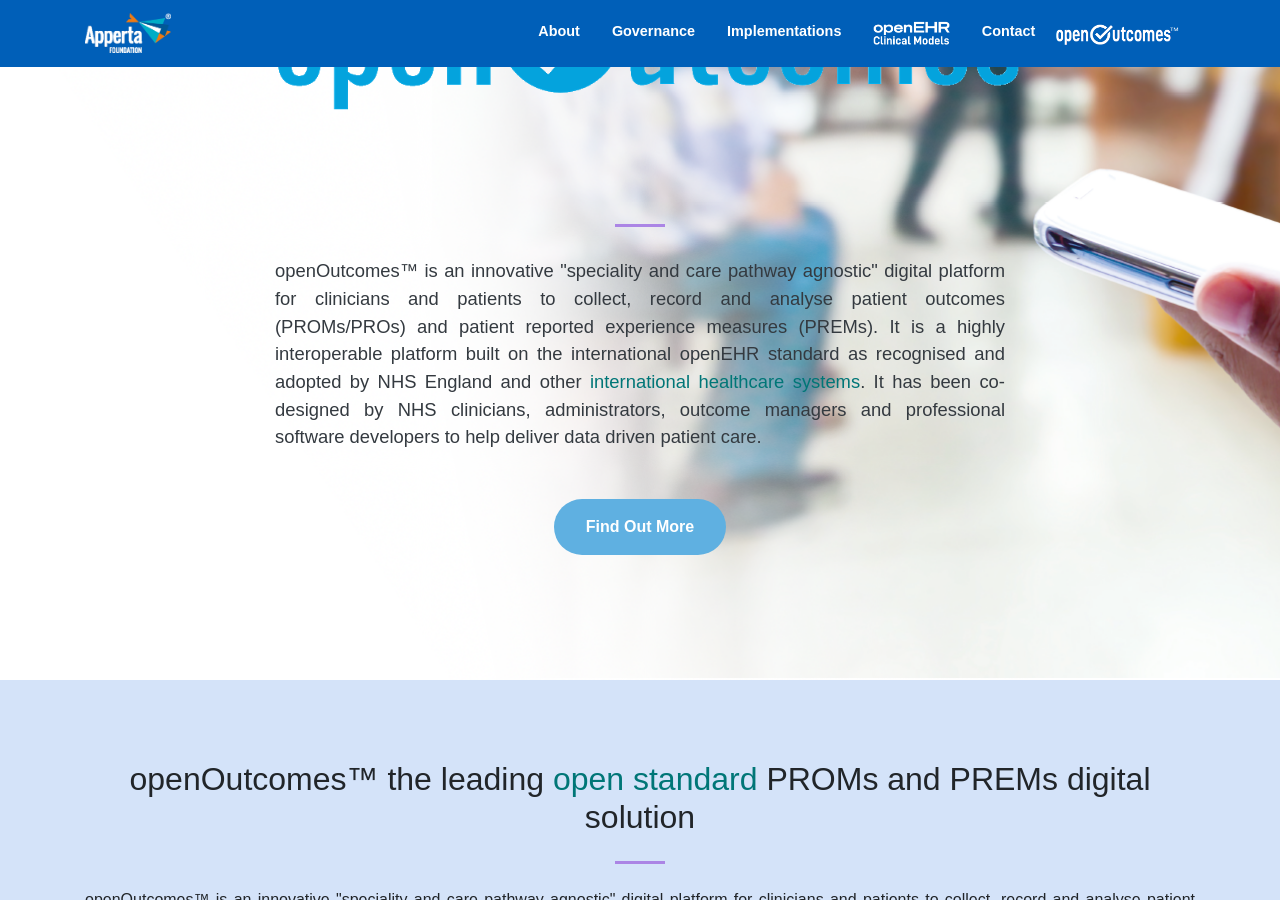
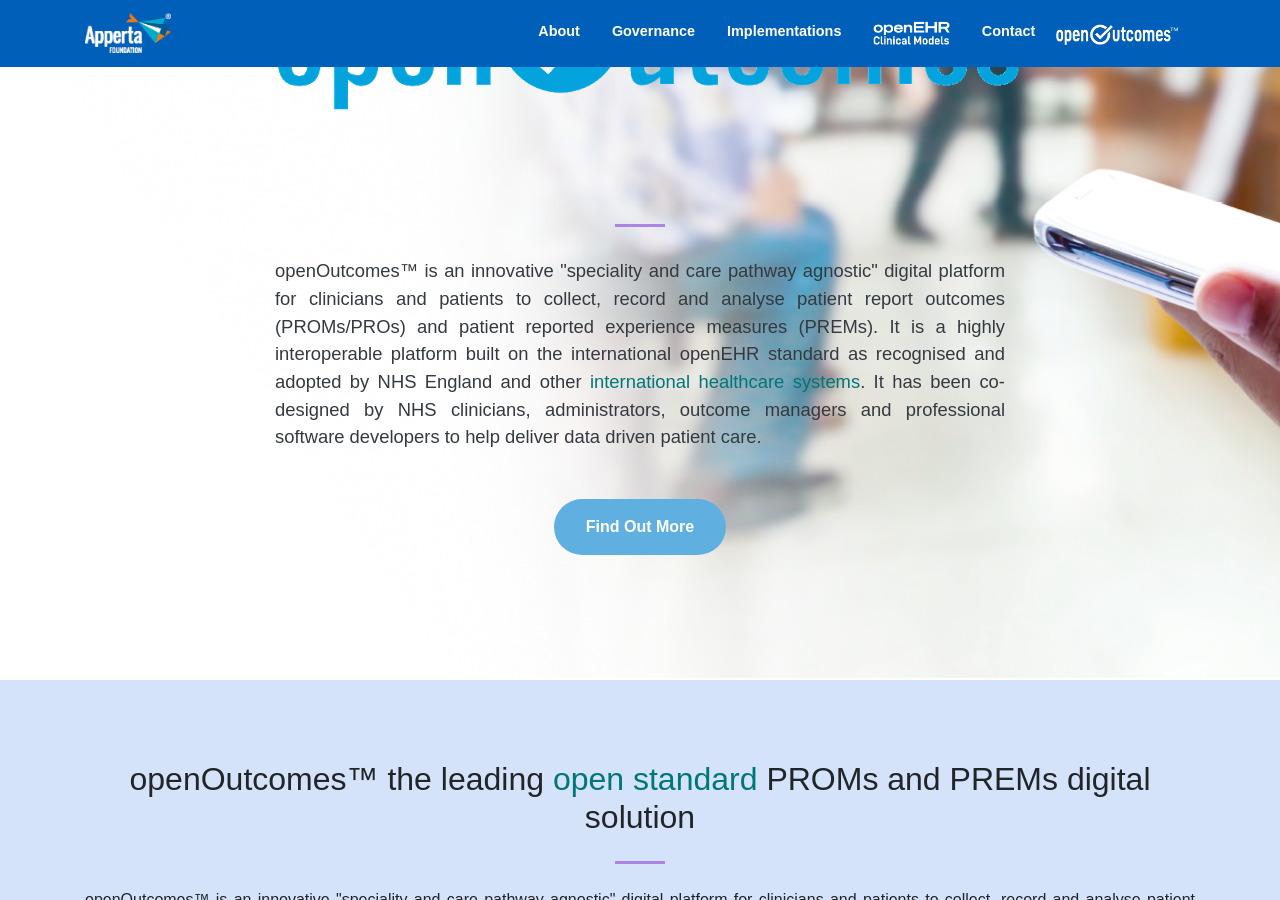
Before and after one commit to openoutcomes/openoutcomes.github.io, a Jekyll site: the page built from index.html, in a window 1280 px wide and 900 px high, scrolled down 220 px. Built offline with Jekyll 4.4.1, drawn with Linux system fonts in a browser that asks for light colours; nearby versions of some CDN libraries; some web fonts are replaced; some of the changed text lies outside the part shown.

Commit message:
update/index

```diff
--- a/index.html
+++ b/index.html
@@ -15,7 +15,7 @@
             <hr>
           </div>
           <div class="col-lg-8 mx-auto text-justify">
-            <p class="text-faded text-dark mb-5">openOutcomes™ is an innovative "speciality and care pathway agnostic" digital platform for clinicians and patients to collect, record and analyse patient outcomes (PROMs/PROs) and patient reported experience measures (PREMs). It is a highly interoperable platform built on the international openEHR standard as recognised and adopted by NHS England and other <a href="https://openehr.org/deployments/jurisdictions" target="_blank">international healthcare systems</a>. It has been co-designed by NHS clinicians, administrators, outcome managers and professional software developers to help deliver data driven patient care.</p>
+            <p class="text-faded text-dark mb-5">openOutcomes™ is an innovative "speciality and care pathway agnostic" digital platform for clinicians and patients to collect, record and analyse patient report outcomes (PROMs/PROs) and patient reported experience measures (PREMs). It is a highly interoperable platform built on the international openEHR standard as recognised and adopted by NHS England and other <a href="https://openehr.org/deployments/jurisdictions" target="_blank">international healthcare systems</a>. It has been co-designed by NHS clinicians, administrators, outcome managers and professional software developers to help deliver data driven patient care.</p>
             <center><a class="btn btn-primary btn-xl js-scroll-trigger" href="#about">Find Out More</a></center>
           </div>
         </div>
@@ -31,7 +31,7 @@
             <center><h2 class="section-heading">openOutcomes™ the leading <a href="https://ckm.apperta.org/ckm/projects/1051.61.33" target="_blank">open standard</a> PROMs and PREMs digital solution</h2></center>
             <hr class="my-4">
 
-                        <p class="mb-0">openOutcomes™ is an innovative "speciality and care pathway agnostic" digital platform for clinicians and patients to collect, record and analyse patient outcomes (PROMs/PROs) and patient reported experience measures (PREMs). It is a highly interoperable platform built on the international openEHR standard as recognised and adopted by NHS England and other <a href="https://openehr.org/deployments/jurisdictions" target="_blank">international healthcare systems</a>. It has been co-designed by NHS clinicians, administrators, outcome managers and professional software developers to help deliver data driven patient care.</p>
+                        <p class="mb-0">openOutcomes™ is an innovative "speciality and care pathway agnostic" digital platform for clinicians and patients to collect, record and analyse patient report outcomes (PROMs/PROs) and patient reported experience measures (PREMs). It is a highly interoperable platform built on the international openEHR standard as recognised and adopted by NHS England and other <a href="https://openehr.org/deployments/jurisdictions" target="_blank">international healthcare systems</a>. It has been co-designed by NHS clinicians, administrators, outcome managers and professional software developers to help deliver data driven patient care.</p>
 <br>
 <p>The platform has been designed to be “speciality and care pathway agnostic” and cover PROMs in any specialty, as well as Patient Reported Experience Measures (PREMs). Due to it's patient outcome focused design, it improves patient engagement. Common outcomes in specialities such as MSK, Orthopaedics and Ophthalmology, have long been championed and questionnaires have been written as openEHR archetypes. These include:</p>
 
```
